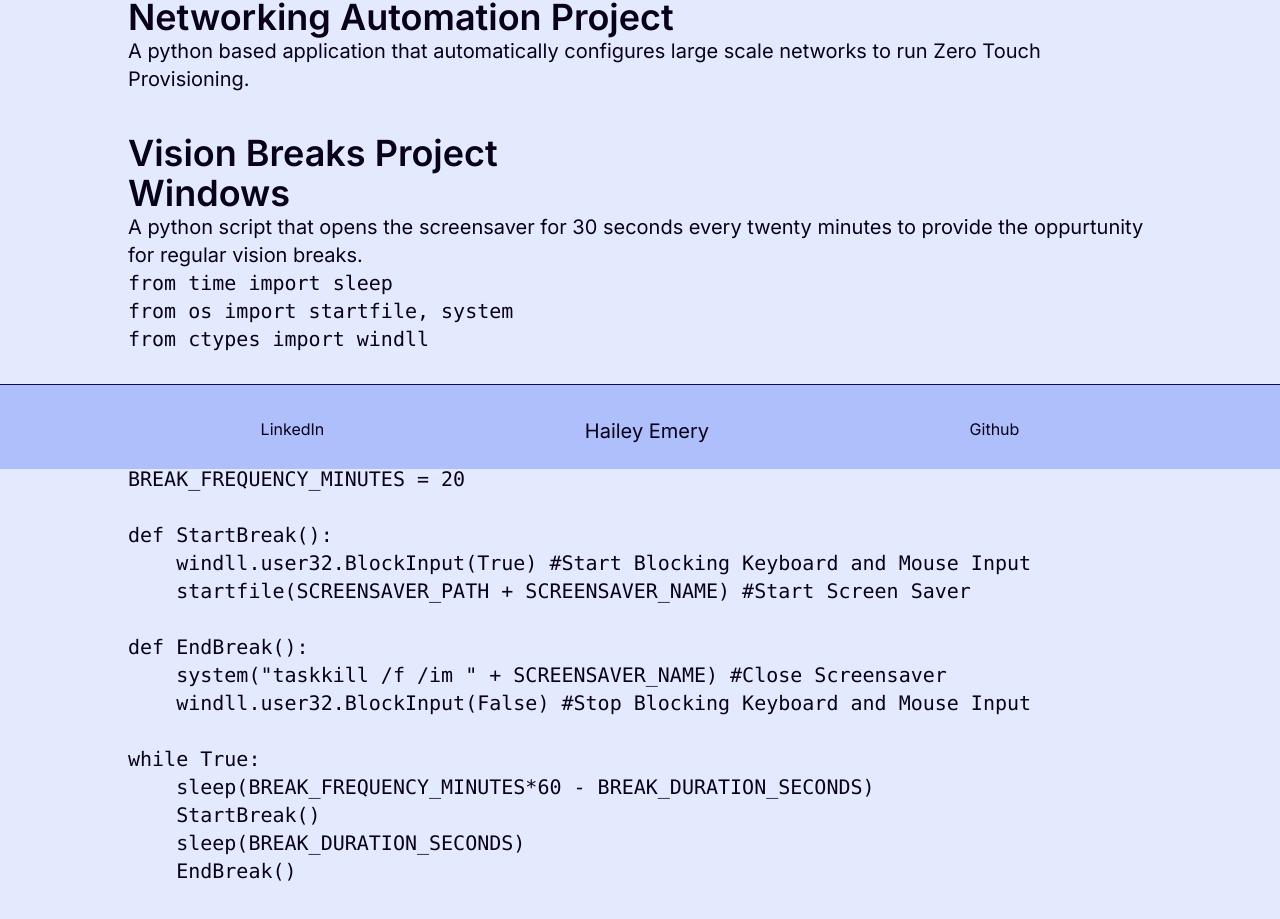
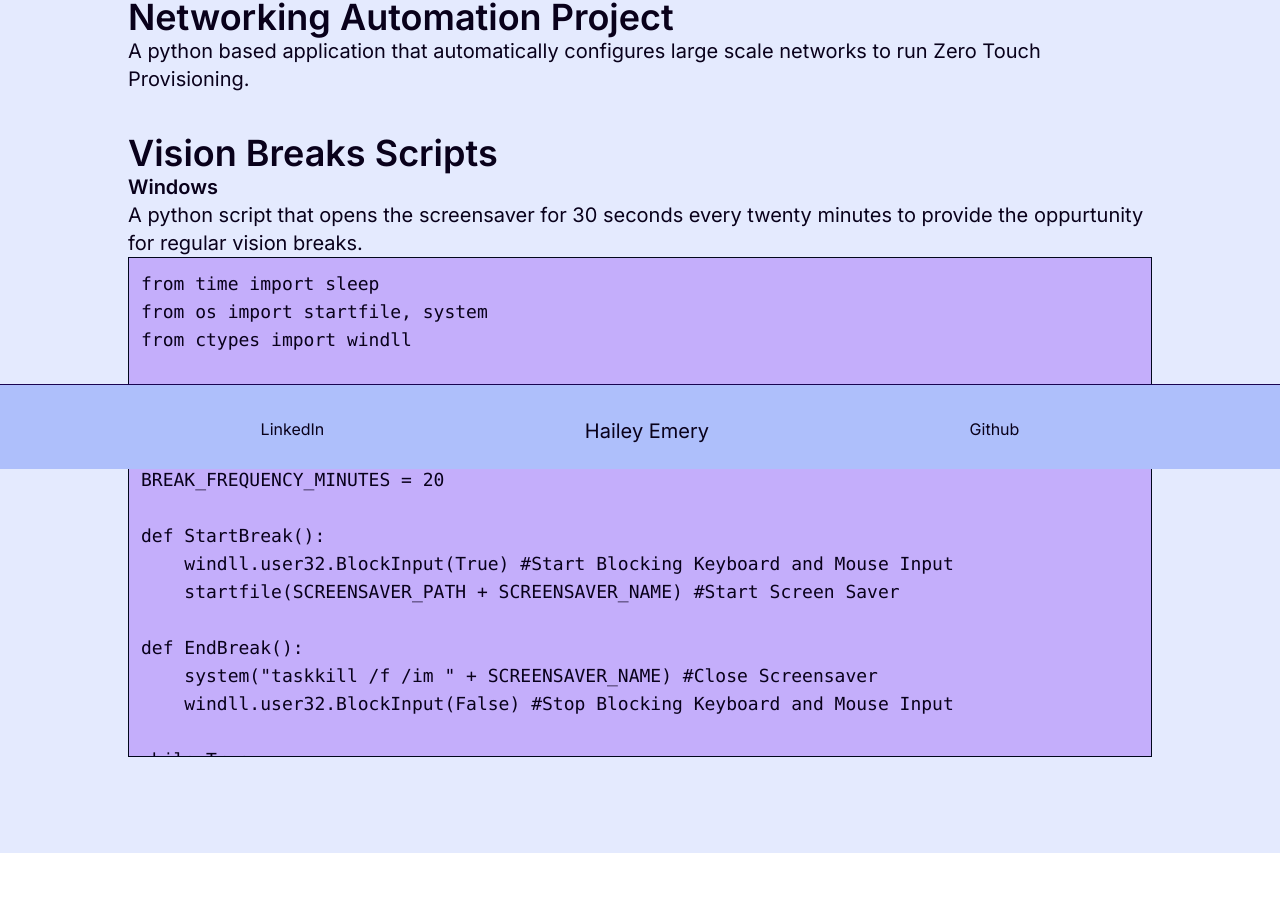
Before and after one commit to HaileyEmery/portfolio_website, a Next.js app: page /Projects in a window 1280 px wide. Shown: the part 331-1250 px from the top of the page. After the commit the page ends 1184 px from the top, so only its background shows below. Built offline with nearby package versions, Linux system fonts and the light colour scheme.

Commit message:
Format Code Block

```diff
--- a/src/app/Projects/page.tsx
+++ b/src/app/Projects/page.tsx
@@ -46,15 +46,15 @@ export default function Projects() {
     </div>
     <div>
       <p className={formatting.heading1}>
-        Vision Breaks Project
+        Vision Breaks Scripts
       </p>
-      <p className={formatting.heading2}>
+      <p className={formatting.heading3}>
         Windows
       </p>
       <p className={formatting.normal}>
         A python script that opens the screensaver for 30 seconds every twenty minutes to provide the oppurtunity for regular vision breaks.
       </p>
-      <pre className={formatting.normal}>
+      <pre className={formatting.code}>
         <code>
           {visionBreaksWindowsCode}
         </code>
--- a/src/app/formatting.tsx
+++ b/src/app/formatting.tsx
@@ -1,7 +1,8 @@
 export const formatting = {
     title : "font-bold text-4xl md:text-5xl lg:text-7xl",
     heading1 : "font-semibold text-xl md:text-3xl lg:text-4xl",
-    heading2 : "font-semibold text-xl md:text-3xl lg:text-4xl",
+    heading2 : "font-semibold text-lg md:text-2xl lg:text-3xl",
     heading3 : "font-semibold text-md md:text-lg lg:text-xl",
-    normal : "text-md md:text-lg lg:text-xl"
+    normal : "text-md md:text-lg lg:text-xl",
+    code : "overflow-x-auto max-h-[500px] overflow-y-auto text-sm md:text-md lg:text-lg p-3 border border-blue-900 bg-purple-200 dark:border-blue-200 dark:bg-purple-800 dark:from-inherit"
 } as const;
```
